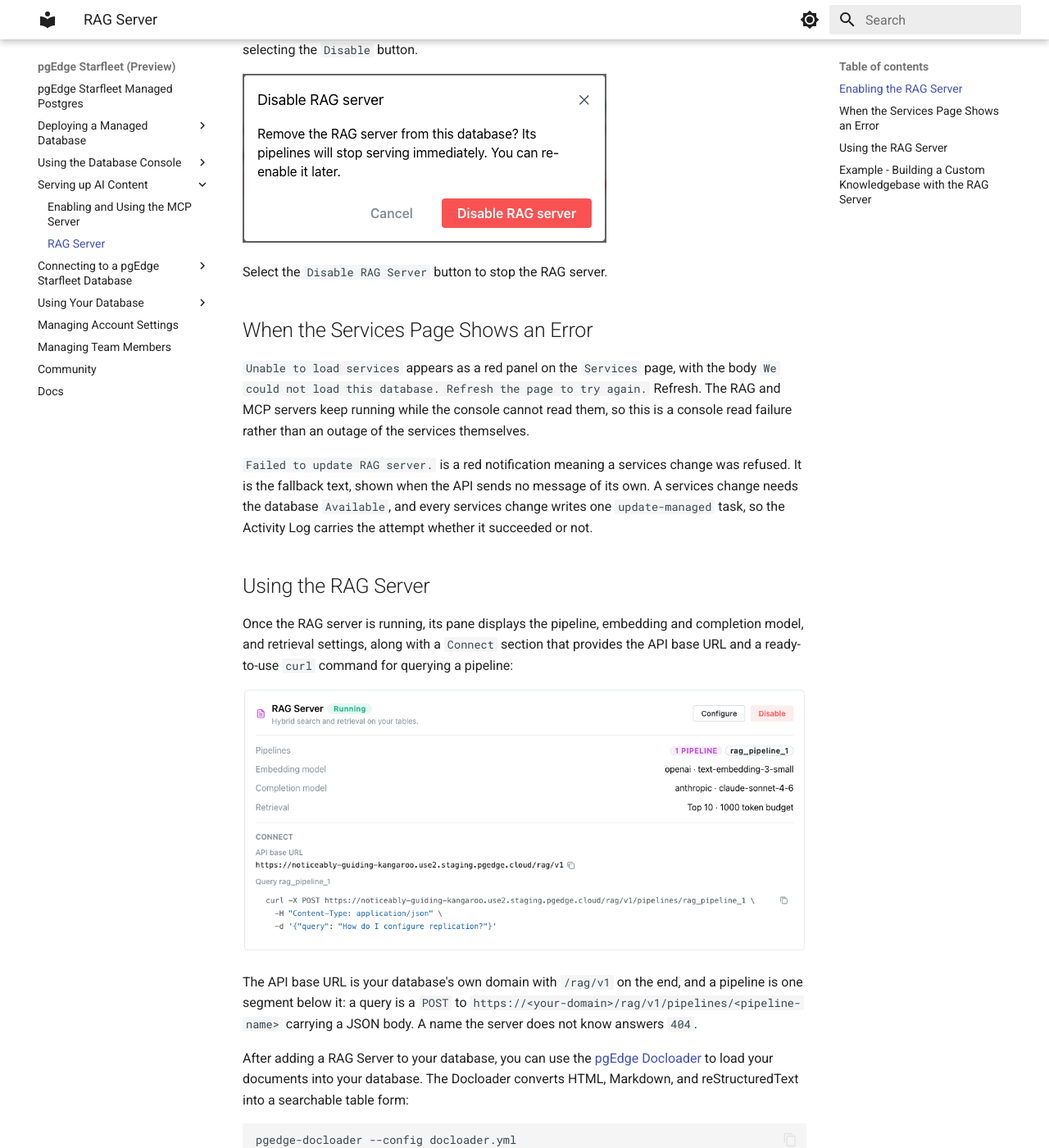
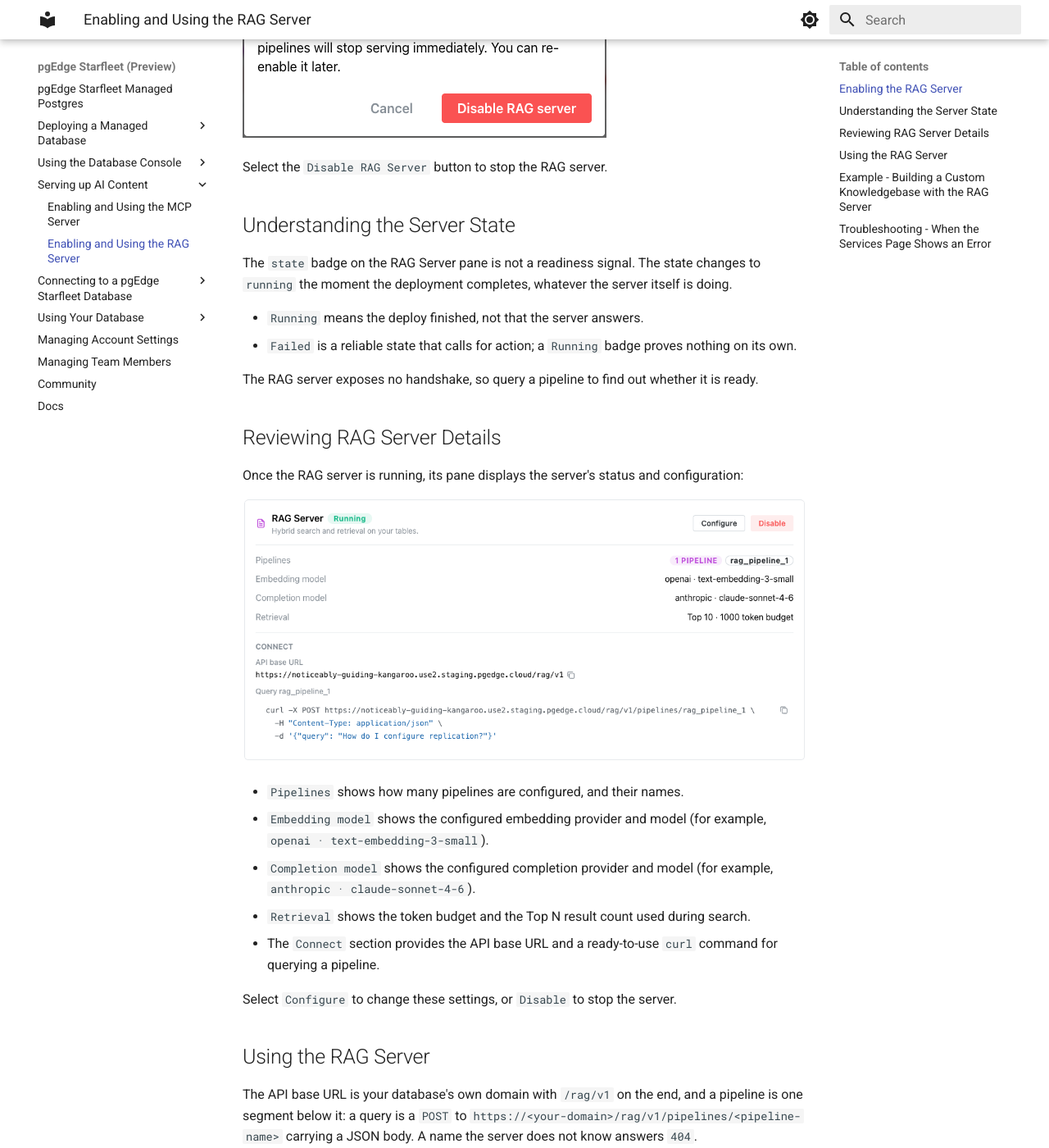
Before and after one commit to pgEdge/pgedge-starfleet-docs, an MkDocs documentation site: the page built from docs/serving_ai_content/rag.md, in a window 1280 px wide and 1400 px high, scrolled down 6079 px. Shown: the whole window at 82% size. Built offline with MkDocs 1.6.1 and Material for MkDocs 9.7.7, drawn with Linux system fonts in a browser that asks for light colours; some of the changed text lies outside the part shown.

Commit message:
Align rag.md with mcp.md's structure, titles, and prose style
Rename rag.md's title to match mcp.md's action-oriented pattern
(RAG Server -> Enabling and Using the RAG Server), and propagate the
new title to the nav label and the one cross-file link that used the
old title.

Add an "Understanding the Server State" section and a
"Reviewing RAG Server Details" section to rag.md, mirroring the
equivalent mcp.md sections, and move the RAG connect-pane screenshot
out of "Using the RAG Server" into the new details section.

Tighten the embedding/completion provider bullets in rag.md, pulling
the provider-constraint explanations out into short standalone
sentences the way mcp.md already does, instead of packing them into
the field bullets.

Reindent rag.md's example numbered list to the 4-space convention
used elsewhere, and move the Troubleshooting section to the end of
both mcp.md and rag.md.

Also clean up mcp.md: replace ASCII arrows with prose, fix a
parallelism gap and a missing .mcp.json reference, reindent its
example numbered list, and remove stray trailing whitespace.

Co-Authored-By: Claude Sonnet 5 <noreply@anthropic.com>

````diff
--- a/docs/serving_ai_content/rag.md
+++ b/docs/serving_ai_content/rag.md
@@ -1,4 +1,4 @@
-# RAG Server
+# Enabling and Using the RAG Server
 
 The `AI Services` pane on your database's management page displays icons you
 can use to deploy available services on your database.
@@ -33,11 +33,7 @@ deployment:
 * The `Default Top N` field sets the maximum number of results to retrieve
   before token-budget trimming. The default value is `10`.
 * The `Default Embedding LLM Provider` field selects the provider used for
-  query and document embeddings during retrieval. The console offers two
-  providers, `OpenAI` and `Voyage`. Self-hosted model serving has nowhere to
-  run on a pgEdge Starfleet database, so Ollama is not offered. (Anthropic
-  does not provide an embedding model, so it isn't available here.)
-
+  query and document embeddings during retrieval.
 * The `Default Embedding LLM Model` field selects the embedding model to use.
   Available models depend on the selected provider (for example,
   `text-embedding-3-small` for OpenAI). This must match the model used to
@@ -45,9 +41,7 @@ deployment:
 * The `Default Embedding LLM API Key` field provides the API key required for
   the selected embedding provider.
 * The `Default Completion LLM Provider` field selects the provider used for
-  answer generation. The console offers two providers,
-  `Anthropic (Claude)` and `OpenAI`, and no other provider is accepted.
-
+  answer generation.
 * The `Default Completion LLM Model` field selects the completion model to use.
   Select a suggested model, or enter your own.
 * The `Default Completion LLM API Key` field provides the API key required for
@@ -55,6 +49,14 @@ deployment:
 * The `Add Pipelines` field defines one or more pipelines. Each pipeline has
   its own tables and can override the default values, and is queried at
   `/rag/v1/pipelines/<name>`.
+
+pgEdge Starfleet supports two embedding providers: `OpenAI` and `Voyage`.
+Starfleet does not provide infrastructure for self-hosted model serving,
+so Ollama is not offered; Anthropic does not provide an embedding model,
+so it isn't available either.
+
+pgEdge Starfleet supports two completion providers: `Anthropic (Claude)`
+and `OpenAI`.
 
 When you select `OpenAI` for both the embedding provider and the completion
 provider, the two API key fields collapse into a single
@@ -159,15 +161,6 @@ Once enabled, the RAG Server pane updates to display:
   modify the RAG server deployment.
 - A `Disable` button that you can use to stop the RAG server.
 
-`Running` means the deploy finished, not that the server answers. The `state`
-field reads `running` the moment the deploy completes, whatever the server
-itself is doing, so it is not a readiness signal. Its useful value is
-`failed`, which calls for action. A `Running` badge proves nothing on its
-own.
-
-The RAG server exposes no handshake, so query a pipeline to find out whether
-it is ready.
-
 !!! hint
 
     Detailed information about the RAG server is also added to the `Services`
@@ -183,28 +176,39 @@ pane by selecting the `Disable` button.
 
 Select the `Disable RAG Server` button to stop the RAG server.
 
-## When the Services Page Shows an Error
+## Understanding the Server State
 
-`Unable to load services` appears as a red panel on the `Services` page,
-with the body `We could not load this database. Refresh the page to try
-again.` Refresh. The RAG and MCP servers keep running while the console
-cannot read them, so this is a console read failure rather than an outage of
-the services themselves.
+The `state` badge on the RAG Server pane is not a readiness signal. The
+state changes to `running` the moment the deployment completes, whatever
+the server itself is doing.
 
-`Failed to update RAG server.` is a red notification meaning a services
-change was refused. It is the fallback text, shown when the API sends no
-message of its own. A services change needs the database `Available`, and
-every services change writes one `update-managed` task, so the Activity Log
-carries the attempt whether it succeeded or not.
+* `Running` means the deploy finished, not that the server answers.
+* `Failed` is a reliable state that calls for action; a `Running` badge
+  proves nothing on its own.
+
+The RAG server exposes no handshake, so query a pipeline to find out
+whether it is ready.
+
+## Reviewing RAG Server Details
+
+Once the RAG server is running, its pane displays the server's status and
+configuration:
+
+![The RAG Server pane showing connection details](../images/sf_rag_connect_details.png)
+
+* `Pipelines` shows how many pipelines are configured, and their names.
+* `Embedding model` shows the configured embedding provider and model
+  (for example, `openai · text-embedding-3-small`).
+* `Completion model` shows the configured completion provider and model
+  (for example, `anthropic · claude-sonnet-4-6`).
+* `Retrieval` shows the token budget and the Top N result count used
+  during search.
+* The `Connect` section provides the API base URL and a ready-to-use
+  `curl` command for querying a pipeline.
+
+Select `Configure` to change these settings, or `Disable` to stop the server.
 
 ## Using the RAG Server
-
-Once the RAG server is running, its pane displays the pipeline, embedding
-and completion model, and retrieval settings, along with a `Connect`
-section that provides the API base URL and a ready-to-use `curl` command
-for querying a pipeline:
-
-![The RAG Server pane showing connection details](../images/sf_rag_connect_details.png)
 
 The API base URL is your database's own domain with `/rag/v1` on the end, and
 a pipeline is one segment below it: a query is a `POST` to
@@ -246,19 +250,19 @@ The RAG server only generates embeddings for incoming queries. The
 `embedding` column on your table must be populated separately before the
 server can retrieve against it.
 
-1. Connect with `psql` as the `app` user, using the connection string
-   from the `Application` tab of your database's `Connect` pane (see
-   [Connecting with psql](../connecting/psql.md)):
-   the `app` user owns the database and can create tables, while the
-   `admin` user cannot. For example:
+1.  Connect with `psql` as the `app` user, using the connection string
+    from the `Application` tab of your database's `Connect` pane (see
+    [Connecting with psql](../connecting/psql.md)): the `app` user owns
+    the database and can create tables, while the `admin` user cannot.
+    For example:
 
     ```bash
     PGSSLMODE=require PGPASSWORD=<your-app-password> psql -U app \
       -h <your-domain> -p <your-port> -d <your-database>
     ```
 
-2. Create a table to hold the documentation content, with a `pgvector`
-   column sized for your embedding model:
+2.  Create a table to hold the documentation content, with a
+    `pgvector` column sized for your embedding model:
 
     ```sql
     CREATE EXTENSION IF NOT EXISTS vector;
@@ -275,11 +279,12 @@ server can retrieve against it.
     CREATE INDEX ON documents USING ivfflat (embedding vector_cosine_ops);
     ```
 
-3. Use the [pgEdge Docloader](https://docs.pgedge.com/pgedge-docloader/v1-0-0/)
-   to load your documentation's Markdown files into the `documents`
-   table. Point `--source` at the folder containing your docs. Reuse
-   the `Host`, `Database name`, and `User` values from the
-   `Application` tab:
+3.  Use the
+    [pgEdge Docloader](https://docs.pgedge.com/pgedge-docloader/v1-0-0/)
+    to load your documentation's Markdown files into the `documents`
+    table. Point `--source` at the folder containing your docs. Reuse
+    the `Host`, `Database name`, and `User` values from the
+    `Application` tab:
 
     ```bash
     export PGPASSWORD=<your-app-password>
@@ -338,6 +346,27 @@ server can retrieve against it.
       -d '{"query": "How do I configure replication?"}'
     ```
 
-8. Verify the response: the RAG server returns a JSON payload with a
-   generated `answer` and the `sources` it retrieved, which should
-   reference content from the documentation you loaded in step 3.
+8.  Verify the response: the RAG server returns a JSON payload with a
+    generated `answer` and the `sources` it retrieved, which should
+    reference content from the documentation you loaded in step 3.
+
+## Troubleshooting - When the Services Page Shows an Error
+
+The `Services` page displays a message when something goes wrong:
+
+* `Unable to load services` is displayed as a red panel with the body
+  text: `We could not load this database. Refresh the page to try
+  again.`
+
+    The RAG and MCP servers keep running while the console cannot read
+    them, so this indicates a console read failure rather than an
+    outage of the services themselves.
+
+* `Failed to update RAG server.` is displayed when a service change is
+  refused. It is the fallback text, shown when the API sends no message
+  of its own.
+
+    A services change needs the database in an `Available` state, and
+    each service change writes one `update-managed` task, so the
+    Activity Log carries both failed and successful modification
+    attempts.
--- a/mkdocs.yml
+++ b/mkdocs.yml
@@ -53,7 +53,7 @@ nav:
     - Accessing Management Options with the Actions Menu: using_console/actions.md
   - Serving up AI Content:
     - Enabling and Using the MCP Server: serving_ai_content/mcp.md
-    - RAG Server: serving_ai_content/rag.md
+    - Enabling and Using the RAG Server: serving_ai_content/rag.md
   - Connecting to a pgEdge Starfleet Database:
     - connecting/index.md
     - Connecting with the AI DBA Workbench: connecting/workbench.md
````
Also changed, not shown: other parts of docs/serving_ai_content/rag.md (+20 -17 lines), docs/serving_ai_content/mcp.md (+83 -77 lines), docs/using_console/index.md (+1 -1 lines).
